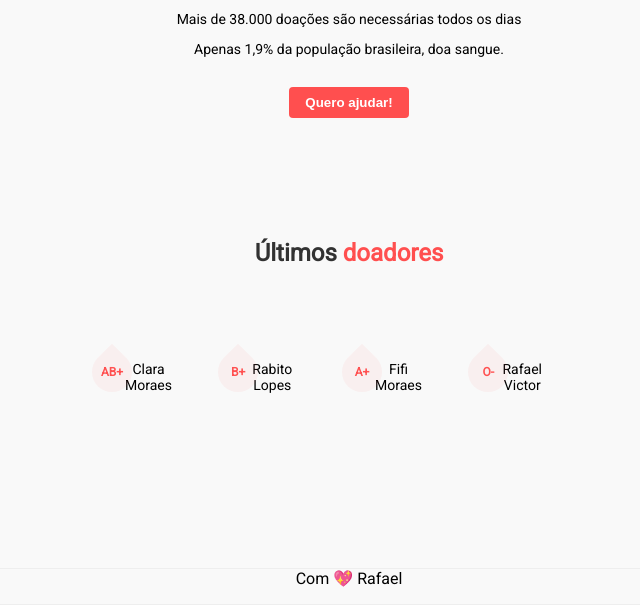
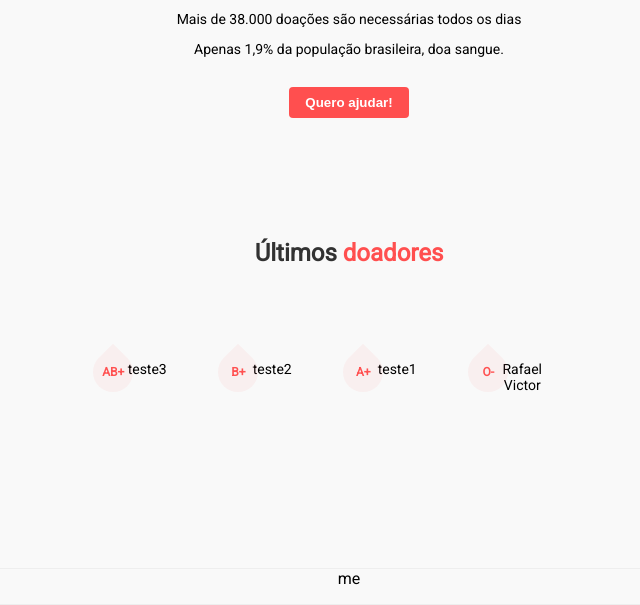
Before and after one commit to RafaelHen/BancoDeSangue, a plain HTML site: page index.html in a window 1280 px wide. Shown: the part 195-800 px from the top of the page, without its empty margins (291-931 px from the left). Drawn offline with Linux system fonts and the light colour scheme.

Commit message:
Update index.html

```diff
--- a/index.html
+++ b/index.html
@@ -67,15 +67,15 @@
         <section class="donors">
             <div class="donors">
                 <div class="blood">AB+</div>
-                <p>Clara Moraes</p>
+                <p>teste3</p>
             </div>
             <div class="donors">
                 <div class="blood">B+</div>
-                <p>Rabito Lopes</p>
+                <p>teste2</p>
             </div>
             <div class="donors">
                 <div class="blood">A+</div>
-                <p>Fifi Moraes</p>
+                <p>teste1</p>
             </div>
             <div class="donors">
                 <div class="blood">O-</div>
@@ -84,7 +84,7 @@
         </section>
     </main>
 
-    <footer> Com 💖 Rafael </footer>
+    <footer> me </footer>
 </body>
 
 <script src="script.js"></script>
```
